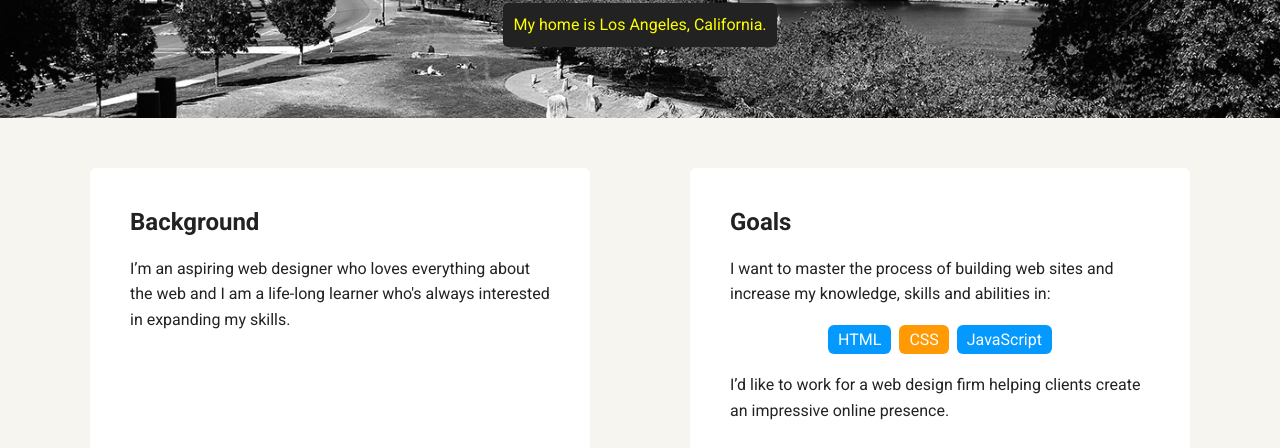
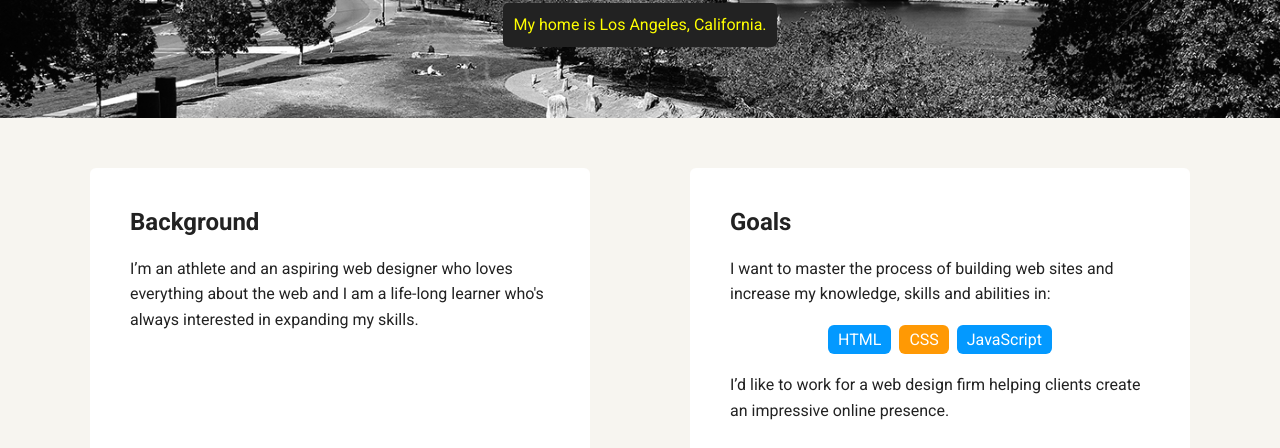
Before and after one commit to DanielekPark/Techdegree-projects, a plain HTML site: page experience.html in a window 1280 px wide. Shown: the part 352-800 px from the top of the page. Drawn offline with Linux system fonts and the light colour scheme; a web font is replaced by a local one.

Commit message:
minor paragraph addition

```diff
--- a/experience.html
+++ b/experience.html
@@ -25,7 +25,7 @@
     <main class="flex">
       <div class="card">
         <h2>Background</h2>
-        <p>I’m an aspiring web designer who loves everything about the web and I am a life-long learner who's always interested in expanding my skills.</p>
+        <p>I’m an athlete and an aspiring web designer who loves everything about the web and I am a life-long learner who's always interested in expanding my skills.</p>
       </div>
 
       <div class="card">
```
